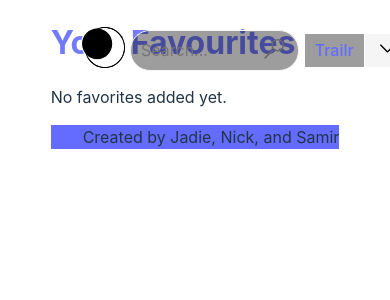
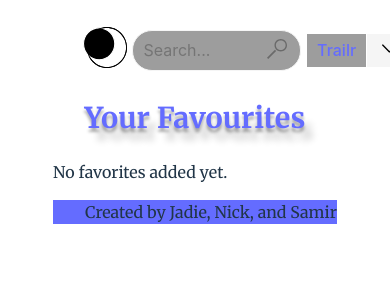
Before and after one commit to DolphStar/movie-db, a React (Vite) app: page /movie-night/favorites in a window 390 px wide. Shown: the top 300 px of the page. Built offline with nearby package versions, Linux system fonts and the light colour scheme.

Commit message:
fixed responsiveness and sizes on favorite page

```diff
--- a/index.html
+++ b/index.html
@@ -4,6 +4,9 @@
     <meta charset="UTF-8" />
     <link rel="icon" type="image/svg+xml" href="/logo.svg" />
     <meta name="viewport" content="width=device-width, initial-scale=1.0" />
+    <link rel="preconnect" href="https://fonts.googleapis.com">
+    <link rel="preconnect" href="https://fonts.gstatic.com" crossorigin>
+    <link href="https://fonts.googleapis.com/css2?family=Lato:ital,wght@0,300;0,400;0,700;0,900;1,300;1,400&family=Merriweather:wght@400;700;900&display=swap" rel="stylesheet">
     <title>Movie Night</title>
   </head>
   <body>
--- a/src/scss/layout/_main.scss
+++ b/src/scss/layout/_main.scss
@@ -4,6 +4,10 @@
 @use "../abstract/mixins" as *;
 @use "../abstract/animations" as *;
 
-// main {
-//     margin-top: 40%;
-// }
+h1, h2, h3 {
+    font-family: 'Merriweather', serif;
+    font-weight: 700;
+  }
+p, span {
+    font-family: 'Merriweather', serif;
+}
--- a/src/scss/layout/pages/_favorites.scss
+++ b/src/scss/layout/pages/_favorites.scss
@@ -6,12 +6,26 @@
 @use "../../abstract/mixins" as *;
 @use "../../abstract/animations" as *;
 
+.favorites-wrapper {
+    margin-top: 100px;
+}
+
 .fav-header {
-  font-size: 2rem;
+  display: flex;
+  align-items: center;
+  justify-content: center;
+  font-size: 1.8rem;
   font-weight: bold;
   line-height: 1;
-  opacity: 0.9;
+  opacity: 1;
+  padding: 1vw;
   color: #646cff;
+    text-shadow: 0px 4px 3px rgba(0,0,0,0.3),
+    8px 12px 7px rgba(0,0,0,0.2);
+    @media (min-width: 2000px) {
+        font-size: 5rem;
+
+      }
 }
 
 .favorites-main {
@@ -21,19 +35,23 @@
   align-content: center;
   align-items: center;
   justify-items: center;
-  grid-gap: 10px;
+  grid-gap: 1vw;
+  text-shadow: 0px 4px 3px rgba(0,0,0,0.3),
+  8px 12px 7px rgba(0,0,0,0.2);
 
 
   @media (min-width: 700px) {
-    grid-template-columns: 1fr 1fr;
+    grid-template-columns: repeat(2, 40vw);
+
   }
   @media (min-width: 1000px) {
-    grid-template-columns: repeat(3, 1fr);
+    grid-template-columns: repeat(3, 28vw);
   }
   @media (min-width: 1300px) {
-    grid-template-columns: repeat(4, 1fr);
+    grid-template-columns: repeat(4, 21vw);
   }
 }
+
 
 .movie-item {
   position: relative;
@@ -48,16 +66,16 @@
     width: 65vw;
   }
   @media (min-width: 700px) {
-    height: 70vw;
-    width: 45vw;
+    height: 60vw;
+    width: 40vw;
   }
   @media (min-width: 1000px) {
-    height: 42vw;
-    width: 30vw;
+    height: 40vw;
+    width: 28vw;
   }
   @media (min-width: 1300px) {
-    height: 35vw;
-    width: 23vw;
+    height: 33vw;
+    width: 21vw;
   }
 
   .overlay {
@@ -68,8 +86,8 @@
     display: flex;
     flex-direction: row;
     justify-content: space-between;
-    align-items: flex-start;
-    padding: 5px;
+    align-items: center;
+    padding: 3px;
     background: linear-gradient(
       to bottom,
       rgba(0, 0, 0, 0.3),
@@ -82,28 +100,32 @@
     width: 3rem;
   }
 
-  .favorite-icon,
-  .info-icon {
-    width: 1.5rem;
-    height: 1.5rem;
+  .favorite-icon
+ {
+    width: 2rem;
+    height: 2rem;
   }
   @media (min-width: 425px) {
-    .favorite-icon,
-    .info-icon {
+    .favorite-icon
+ {
       width: 2rem;
       height: 2rem;
     }
   }
   @media (min-width: 2000px) {
-    .favorite-icon,
-    .info-icon {
+    .favorite-icon
+    {
       width: 3.3rem;
       height: 3.3rem;
     }
+    .rating-circle {
+        height: 5rem;
+        width: 5rem;
+      }
   }
 
   .movie-title {
-    font-size: 1.1rem;
+    font-size: 1.2rem;
     color: white;
   }
 
@@ -114,7 +136,7 @@
   }
   @media (min-width: 700px) {
     .movie-title {
-      font-size: 1.4rem;
+      font-size: 1.3rem;
     }
   }
   @media (min-width: 1300px) {
@@ -128,7 +150,6 @@
     }
   }
 
-  .info-button,
   .favorite-button {
     flex-shrink: 0;
     min-width: 2.2rem;
```
